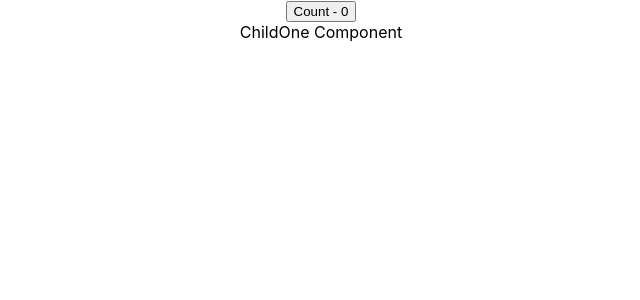
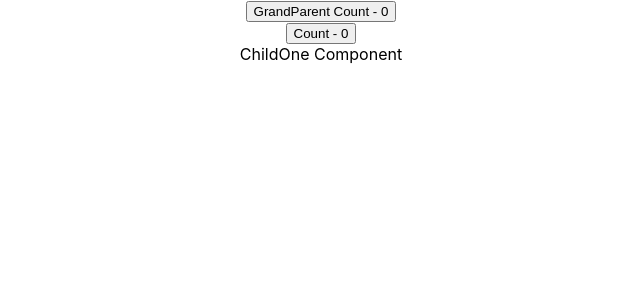
Before and after one commit to jeus0630/React-Render-Demo-Typescript, a React (Create React App) app: page / in a window 1280 px wide. Shown: the top 300 px of the page, without its empty margins (319-959 px from the left). Built offline with nearby package versions, Linux system fonts and the light colour scheme.

Commit message:
Docs : GrandParent.tsx

```diff
--- a/src/App.tsx
+++ b/src/App.tsx
@@ -1,15 +1,12 @@
 import React from 'react';
 import './App.css';
-import ParentOne from "./components/Optimization/ParentOne";
-import ChildOne from "./components/Optimization/ChildOne";
+import GrandParent from './components/Optimization/GrandParent';
 
 function App() {
 
     return (
         <div className="App">
-            <ParentOne>
-                <ChildOne></ChildOne>
-            </ParentOne>
+            <GrandParent></GrandParent>
         </div>
     );
 }
--- /dev/null
+++ b/src/components/Optimization/GrandParent.tsx
@@ -0,0 +1,22 @@
+import * as React from 'react';
+import { useState } from 'react';
+import ChildOne from './ChildOne';
+import ParentOne from './ParentOne';
+
+interface IGrandParentProps {
+}
+
+const GrandParent: React.FunctionComponent<IGrandParentProps> = (props) => {
+    const [newCount, setNewCount] = useState(0);
+
+    return (
+        <div>
+            <button onClick={() => {setNewCount(prev => prev + 1)}}>GrandParent Count - {newCount}</button>
+            <ParentOne>
+                <ChildOne></ChildOne>
+            </ParentOne>
+        </div>
+    );
+};
+
+export default GrandParent;
```
Also changed, not shown: 1 other file (tests, documents, lock files or other folders).
